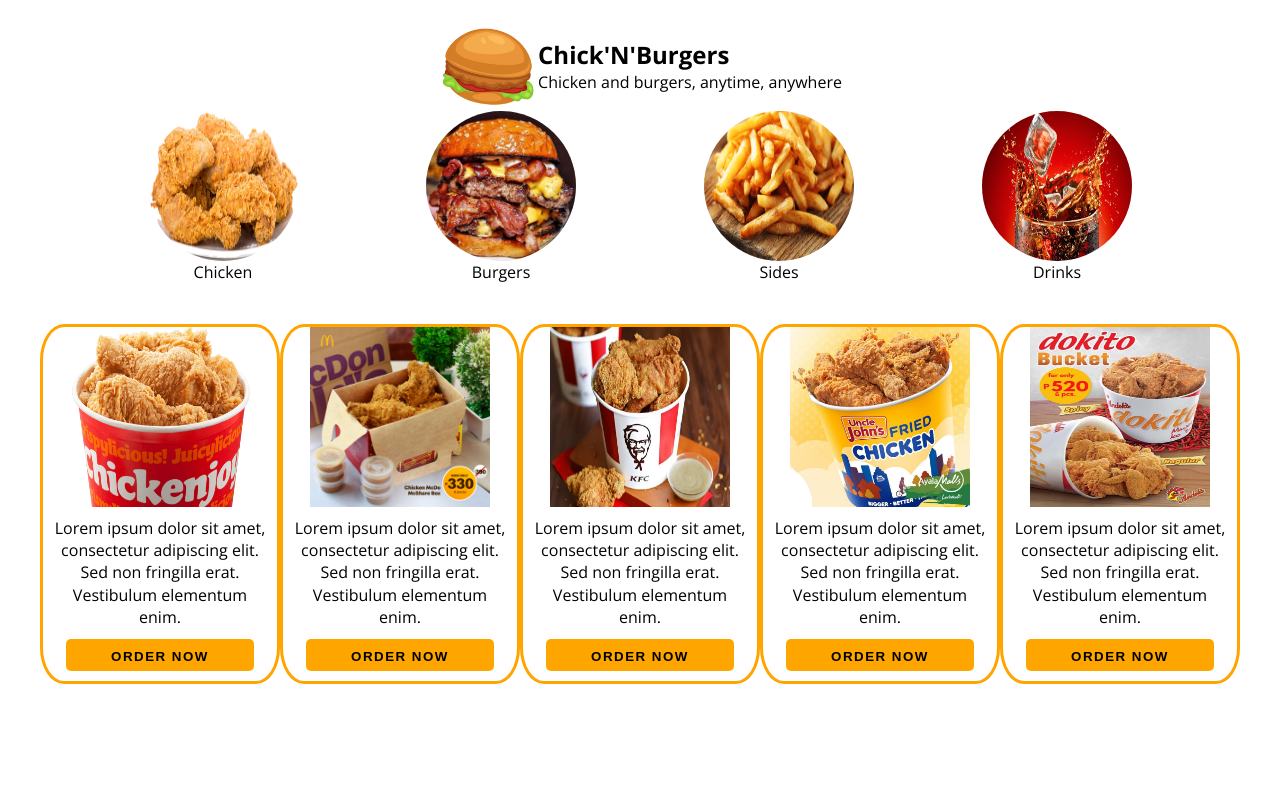
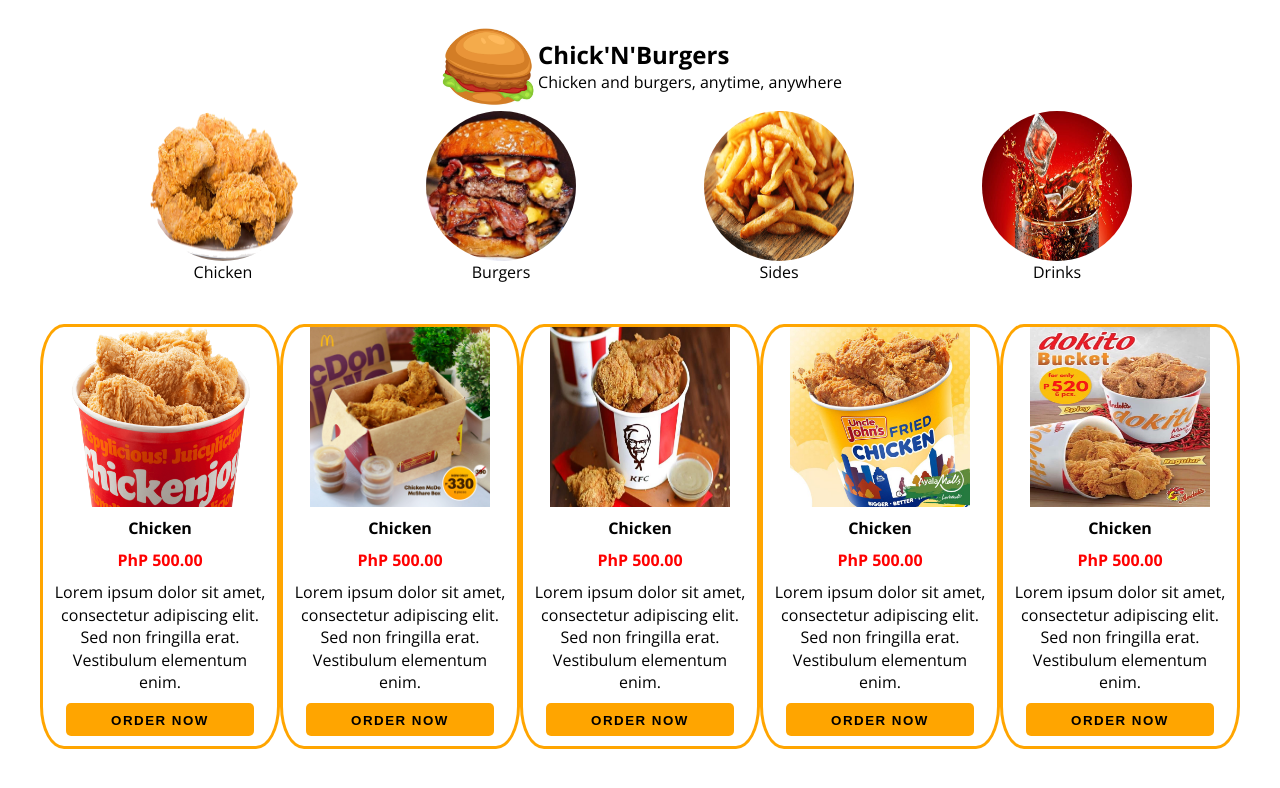
Before and after one commit to flcsn/chick-n-burger-landing-page, a React (Create React App) app: page / in a window 1280 px wide. Both pictures are taken after a click on the element 223 px from the left and 186 px from the top of the page. Shown: the top 788 px of the page. Built offline with nearby package versions, Linux system fonts and the light colour scheme.

Commit message:
added food title and price

```diff
--- a/src/components/food-item.js
+++ b/src/components/food-item.js
@@ -5,6 +5,12 @@
     <div className='food-item'>
       <div className='food-image'>
         <img src={image} alt='image of food'/>
+      </div>
+      <div className='food-title'>
+        <p>Chicken</p>
+      </div>
+      <div className='food-price'>
+        <span>PhP 500.00</span>
       </div>
       <div className='food-description'>
         Lorem ipsum dolor sit amet, consectetur adipiscing elit. Sed non fringilla erat. Vestibulum elementum enim.
--- a/src/index.css
+++ b/src/index.css
@@ -107,6 +107,15 @@
   margin-bottom: 10px;
 }
 
+.food-title {
+  font-weight: bold;
+}
+
+.food-price {
+  font-weight: bold;
+  color: red;
+}
+
 .food-image {
   height: 180px;
   width: 180px;
```
